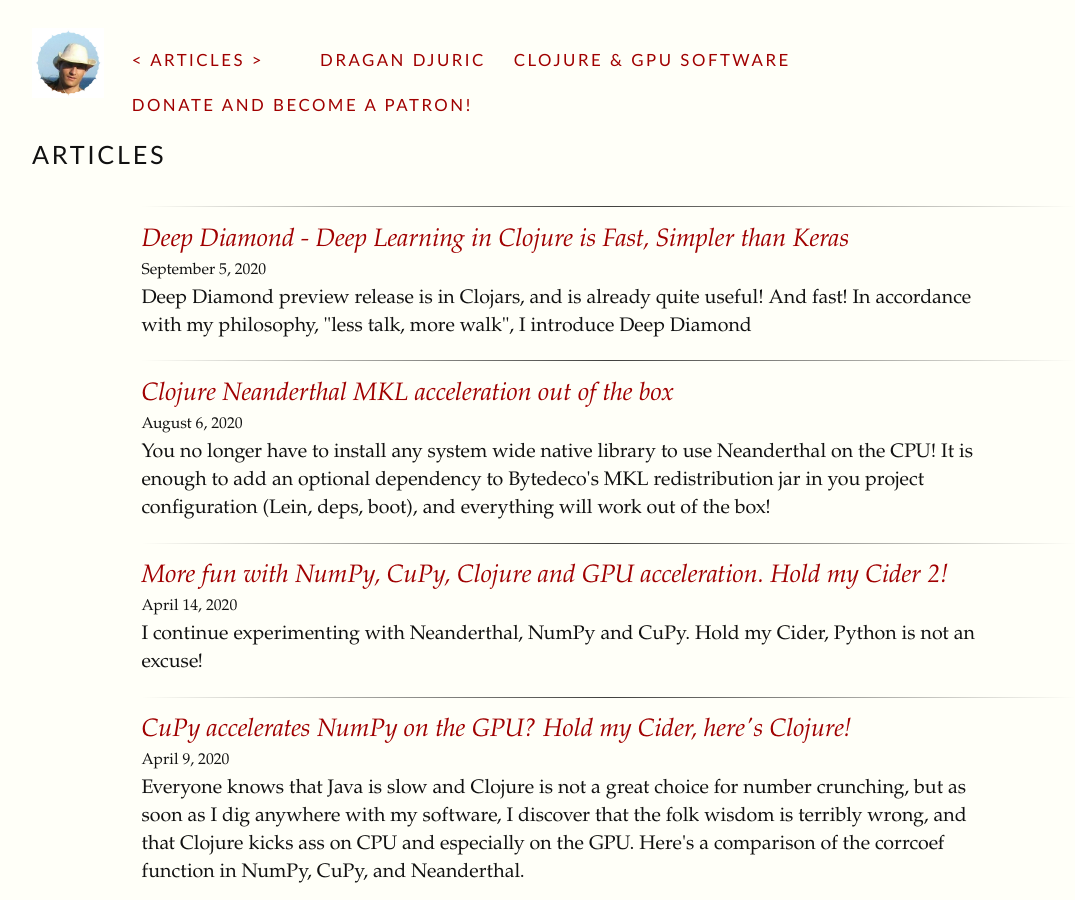
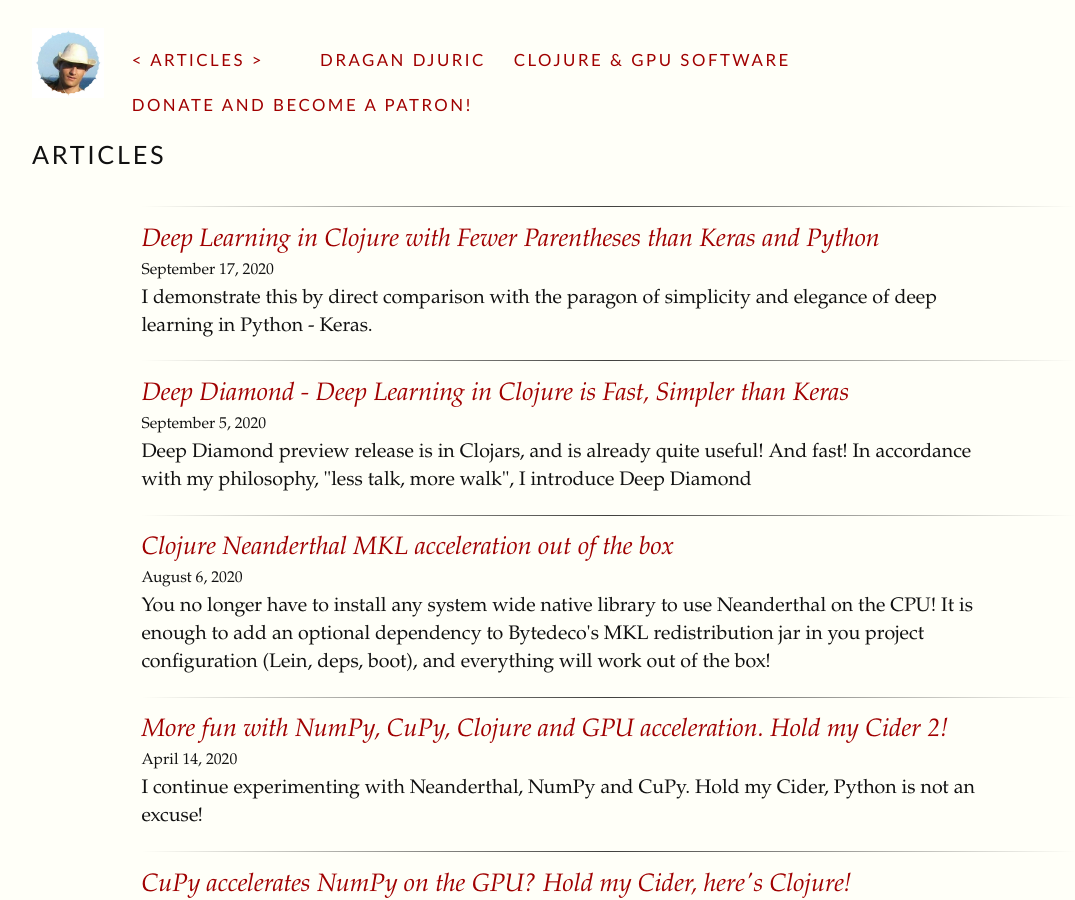
Before and after one commit to blueberry/blueberry.github.io, a Jekyll site: the page built from index.html, in a window 1280 px wide and 900 px high. Shown: the whole window, without its empty margins (32-1107 px from the left). Built offline with Jekyll 4.4.1, drawn with Linux system fonts in a browser that asks for light colours; comment, search, counter and statistics services are not loaded.

Commit message:
Publish Deep Learning with Fewer Parentheses.

```diff
--- /dev/null
+++ b/_posts/2020-09-17-Deep-Diamond-Deep-Learning-in-Clojure-Fewer-Parentheses-Python-Keras.html
@@ -0,0 +1,235 @@
+---
+date: 2020-09-17 21:30
+author: dragan
+layout: post
+title: Deep Learning in Clojure with Fewer Parentheses than Keras and Python
+categories:
+- Deep
+- Learning,
+- Deep
+- Diamond,
+- Neanderthal,
+- DNNL,
+- cuBLAS,
+- Clojure,
+- Keras,
+- Python
+tags:
+excerpt: I demonstrate this by direct comparison with the paragon of simplicity and elegance of deep learning in Python - Keras.
+---
+<p>
+<a href="https://github.com/uncomplicate/deep-diamond">Deep Diamond</a>(<iframe class="github-btn" src="https://ghbtns.com/github-btn.html?user=uncomplicate&amp;repo=deep-diamond&amp;type=watch&amp;count=true" width="100" height="20" title="Star on GitHub" frameBorder="0"></iframe>) is a new Deep Learning library written in Clojure.
+Its goal is to be simple, superfast, and to support both CPU and GPU computing. Try it out!
+</p>
+
+<p>
+But it's Clojure, you might say. Why not Python? Python is simple. Python is easy.
+Python is supported by Google and Facebook. And Clojure&#x2026; Clojure is a&#x2026; you know&#x2026;
+a&#x2026; Lisp! Lisp is diiifiiicuuuult. Lisp has soooo many pareentheses. Noone wants to
+write their DL models like <code>((((((model.add (((Conv2d etc.)))))))))))))))))))))))))</code>.
+And Clojure is&#x2026; you know&#x2026; running on JVM, and JVM is heeeeavy and sloooooow.
+And no one is using it except from Rich Hickey and his guitar.
+</p>
+
+<p>
+Both of these are not true! I'll demonstrate this by direct comparison with
+the paragon of simplicity and elegance of deep learning in Python - Keras. In this post, I'll take
+a <a href="https://github.com/keras-team/keras/blob/master/examples/mnist_cnn.py">convolutional neural network from Keras examples</a>.
+</p>
+
+<p>
+Below is the relevant model code, first in Keras, and then in Deep Diamond.
+You can compare them aesthetically. Keras is a high bar to clear, but I think
+that Deep Diamond's code is even more straightforward.
+</p>
+
+<p>
+But the main point is easy to count: parentheses and other punctuation!
+There, it's easy to show (by simple counting) that Deep Diamond uses
+fewer parentheses, fewer punctuation symbols overall, fewer constructs,
+and has less incidental complexity.
+</p>
+
+<p>
+I'll argue that its code has nicer layout, too, and a fine sprinkle
+of colorful symbols in well balanced places, but that's just my
+subjective preference. Don't look at that nice sparkling thing.
+</p>
+
+<div id="outline-container-org15a23f3" class="outline-2">
+<h2 id="org15a23f3">Keras CNN in Python</h2>
+<div class="outline-text-2" id="text-org15a23f3">
+<div class="org-src-container">
+<pre class="src src-clojure">model = Sequential<span style="color: #707183;">()</span>
+model.add<span style="color: #707183;">(</span>Conv2D<span style="color: #7388d6;">(</span>32, kernel_size=<span style="color: #909183;">(</span>3, 3<span style="color: #909183;">)</span>,
+                 activation='relu',
+                 input_shape=<span style="color: #909183;">(</span>28, 28, 1<span style="color: #909183;">)</span><span style="color: #7388d6;">)</span><span style="color: #707183;">)</span>
+model.add<span style="color: #707183;">(</span>Conv2D<span style="color: #7388d6;">(</span>64, <span style="color: #909183;">(</span>3, 3<span style="color: #909183;">)</span>, activation='relu'<span style="color: #7388d6;">)</span><span style="color: #707183;">)</span>
+model.add<span style="color: #707183;">(</span>MaxPooling2D<span style="color: #7388d6;">(</span>pool_size=<span style="color: #909183;">(</span>2, 2<span style="color: #909183;">)</span><span style="color: #7388d6;">)</span><span style="color: #707183;">)</span>
+model.add<span style="color: #707183;">(</span>Dropout<span style="color: #7388d6;">(</span>0.25<span style="color: #7388d6;">)</span><span style="color: #707183;">)</span>
+model.add<span style="color: #707183;">(</span>Flatten<span style="color: #7388d6;">()</span><span style="color: #707183;">)</span>
+model.add<span style="color: #707183;">(</span>Dense<span style="color: #7388d6;">(</span>128, activation='relu'<span style="color: #7388d6;">)</span><span style="color: #707183;">)</span>
+model.add<span style="color: #707183;">(</span>Dropout<span style="color: #7388d6;">(</span>0.5<span style="color: #7388d6;">)</span><span style="color: #707183;">)</span>
+model.add<span style="color: #707183;">(</span>Dense<span style="color: #7388d6;">(</span>num_classes, activation='softmax'<span style="color: #7388d6;">)</span><span style="color: #707183;">)</span>
+
+model.compile<span style="color: #707183;">(</span>loss=keras.losses.categorical_crossentropy,
+              optimizer=Adam<span style="color: #7388d6;">(</span>learning_rate=0.01<span style="color: #7388d6;">)</span>,
+              metrics=<span style="color: #7388d6;">[</span>'accuracy'<span style="color: #7388d6;">]</span><span style="color: #707183;">)</span>
+
+model.fit<span style="color: #707183;">(</span>x_train, y_train,
+          batch_size=128,
+          epochs=12<span style="color: #707183;">)</span>
+</pre>
+</div>
+</div>
+</div>
+
+<div id="outline-container-org1f65d07" class="outline-2">
+<h2 id="org1f65d07">Deep Diamond CNN in Clojure</h2>
+<div class="outline-text-2" id="text-org1f65d07">
+<div class="org-src-container">
+<pre class="src src-clojure"><span style="color: #707183;">(</span><span style="color: #A52A2A; font-weight: bold;">defonce</span> <span style="color: #0084C8; font-weight: bold;">net-bp</span>
+  <span style="color: #7388d6;">(</span>network <span style="color: #909183;">(</span>desc <span style="color: #709870;">[</span>128 1 28 28<span style="color: #709870;">]</span> <span style="color: #F5666D;">:float</span> <span style="color: #F5666D;">:nchw</span><span style="color: #909183;">)</span>
+           <span style="color: #909183;">[</span><span style="color: #709870;">(</span>convo <span style="color: #907373;">[</span>32<span style="color: #907373;">]</span> <span style="color: #907373;">[</span>3 3<span style="color: #907373;">]</span> <span style="color: #F5666D;">:relu</span><span style="color: #709870;">)</span>
+               <span style="color: #709870;">(</span>convo <span style="color: #907373;">[</span>64<span style="color: #907373;">]</span> <span style="color: #907373;">[</span>3 3<span style="color: #907373;">]</span> <span style="color: #F5666D;">:relu</span><span style="color: #709870;">)</span>
+               <span style="color: #709870;">(</span>pooling <span style="color: #907373;">[</span>2 2<span style="color: #907373;">]</span> <span style="color: #F5666D;">:max</span><span style="color: #709870;">)</span>
+               <span style="color: #709870;">(</span>dropout<span style="color: #709870;">)</span>
+               <span style="color: #709870;">(</span>dense <span style="color: #907373;">[</span>128<span style="color: #907373;">]</span> <span style="color: #F5666D;">:relu</span><span style="color: #709870;">)</span>
+               <span style="color: #709870;">(</span>dropout<span style="color: #709870;">)</span>
+               <span style="color: #709870;">(</span>dense <span style="color: #907373;">[</span>10<span style="color: #907373;">]</span> <span style="color: #F5666D;">:softmax</span><span style="color: #709870;">)</span><span style="color: #909183;">]</span><span style="color: #7388d6;">)</span><span style="color: #707183;">)</span>
+
+<span style="color: #707183;">(</span><span style="color: #A52A2A; font-weight: bold;">defonce</span> <span style="color: #0084C8; font-weight: bold;">net</span> <span style="color: #7388d6;">(</span>init! <span style="color: #909183;">(</span>net-bp <span style="color: #F5666D;">:adam</span><span style="color: #909183;">)</span><span style="color: #7388d6;">)</span><span style="color: #707183;">)</span>
+
+<span style="color: #707183;">(</span>train net train-images y-train <span style="color: #F5666D;">:crossentropy</span> 12 <span style="color: #7388d6;">[]</span><span style="color: #707183;">)</span>
+</pre>
+</div>
+</div>
+</div>
+
+<div id="outline-container-org5455e07" class="outline-2">
+<h2 id="org5455e07">Let's count</h2>
+<div class="outline-text-2" id="text-org5455e07">
+<p>
+How about the number of dreaded parentheses, <code>(</code> and <code>)</code>?
+</p>
+
+<table border="2" cellspacing="0" cellpadding="6" rules="groups" frame="hsides">
+
+
+<colgroup>
+<col  class="org-left" />
+
+<col  class="org-right" />
+
+<col  class="org-right" />
+</colgroup>
+<thead>
+<tr>
+<th scope="col" class="org-left">&#xa0;</th>
+<th scope="col" class="org-right">Python</th>
+<th scope="col" class="org-right">Clojure</th>
+</tr>
+</thead>
+<tbody>
+<tr>
+<td class="org-left">( and )</td>
+<td class="org-right">48</td>
+<td class="org-right">28</td>
+</tr>
+
+<tr>
+<td class="org-left">(, ), [, and ]</td>
+<td class="org-right">50</td>
+<td class="org-right">48</td>
+</tr>
+
+<tr>
+<td class="org-left">Grouped (())</td>
+<td class="org-right">8</td>
+<td class="org-right">2</td>
+</tr>
+
+<tr>
+<td class="org-left">)))</td>
+<td class="org-right">2</td>
+<td class="org-right">1</td>
+</tr>
+
+<tr>
+<td class="org-left">,</td>
+<td class="org-right">17</td>
+<td class="org-right">0</td>
+</tr>
+
+<tr>
+<td class="org-left">model.add</td>
+<td class="org-right">8</td>
+<td class="org-right">0</td>
+</tr>
+</tbody>
+</table>
+
+<p>
+As we can see from the table, on every punctuation metric that I could think
+of, Deep Diamond and Clojure fare better than Keras &amp; Python.
+</p>
+
+<p>
+Keras uses almost twice as much parentheses than Deep Diamond. Clojure uses <code>[]</code>
+for vector literals, which Deep Diamond uses as tensor shapes. You will note that
+there are more than a few of these, and argue that these are parentheses, too.
+Fine. Add them up, and Clojure fares slightly better than Python!
+</p>
+
+<p>
+A parenthesis here and there is not a problem, but there are horror tales of
+<code>(((((((</code> and <code>)))))))</code> in Lisps. Not in Clojure. See that there is not a
+single <code>((</code> in the Clojure example, and only two occurances of <code>))</code>.
+In Python - there are 8.
+</p>
+
+<p>
+Then we come to all additional assorted punctuation in Python: commas, dots, etc.
+In Clojure, there are none, while in Python there are dozens.
+</p>
+
+<p>
+Python is also riddled with redundant stuff such as <code>model.add()</code>.
+</p>
+
+<p>
+Etc., etc. You get my point.
+</p>
+</div>
+</div>
+
+<div id="outline-container-org0a3b1ed" class="outline-2">
+<h2 id="org0a3b1ed">Speed</h2>
+<div class="outline-text-2" id="text-org0a3b1ed">
+<p>
+But, <i>speed</i>! - you might say. Deep Diamond is faster, too (at least for this model), but that is a nice topic for
+some other blog post :) Both tools are free so you can try for yourself in the meantime.
+</p>
+</div>
+</div>
+
+<div id="outline-container-org5a8603d" class="outline-2">
+<h2 id="org5a8603d">The books</h2>
+<div class="outline-text-2" id="text-org5a8603d">
+<p>
+Should I mention that the book <a href="https://aiprobook.com/deep-learning-for-programmers/">Deep Learning for Programmers: An Interactive Tutorial with
+CUDA, OpenCL, DNNL, Java, and Clojure</a> teaches the nuts and bolts of neural networks and deep learning
+by showing you how Deep Diamond is built, <b>from scratch</b>? In interactive sessions. Each line of code
+can be executed and the results inspected in the plain Clojure REPL. The best way to master something is to build
+it yourself!
+</p>
+
+<p>
+It' simple. But fast and powerful!
+</p>
+
+<p>
+Please subscribe, read the drafts, get the full book soon, and support my work on this free open source library.
+</p>
+</div>
+</div>
```
Also changed, not shown: _posts/2020-09-05-Deep-Diamond-Deep-Learning-in-Clojure-is-Fast-and-Simpler-than-Keras.html (line endings or trailing spaces).
